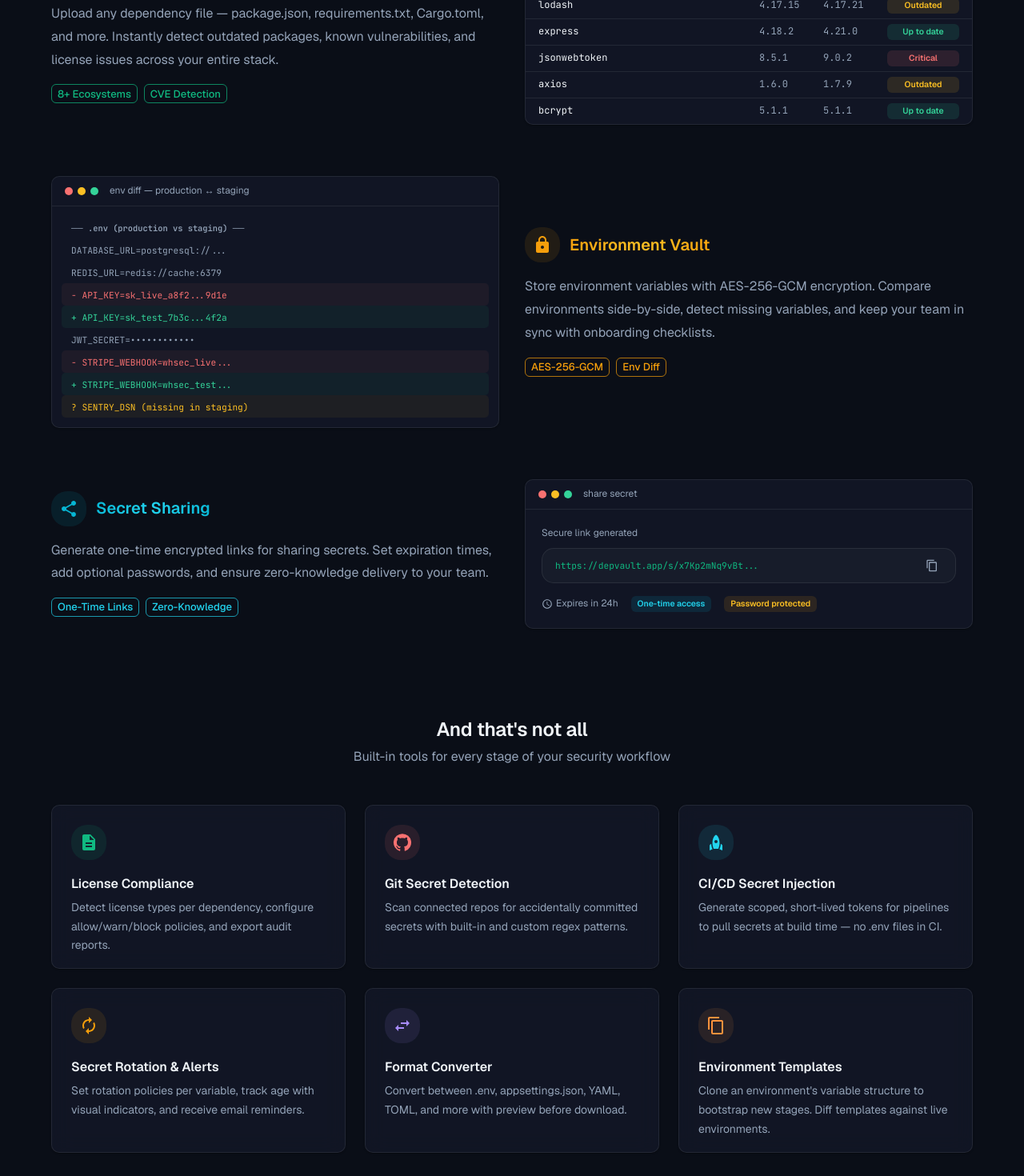
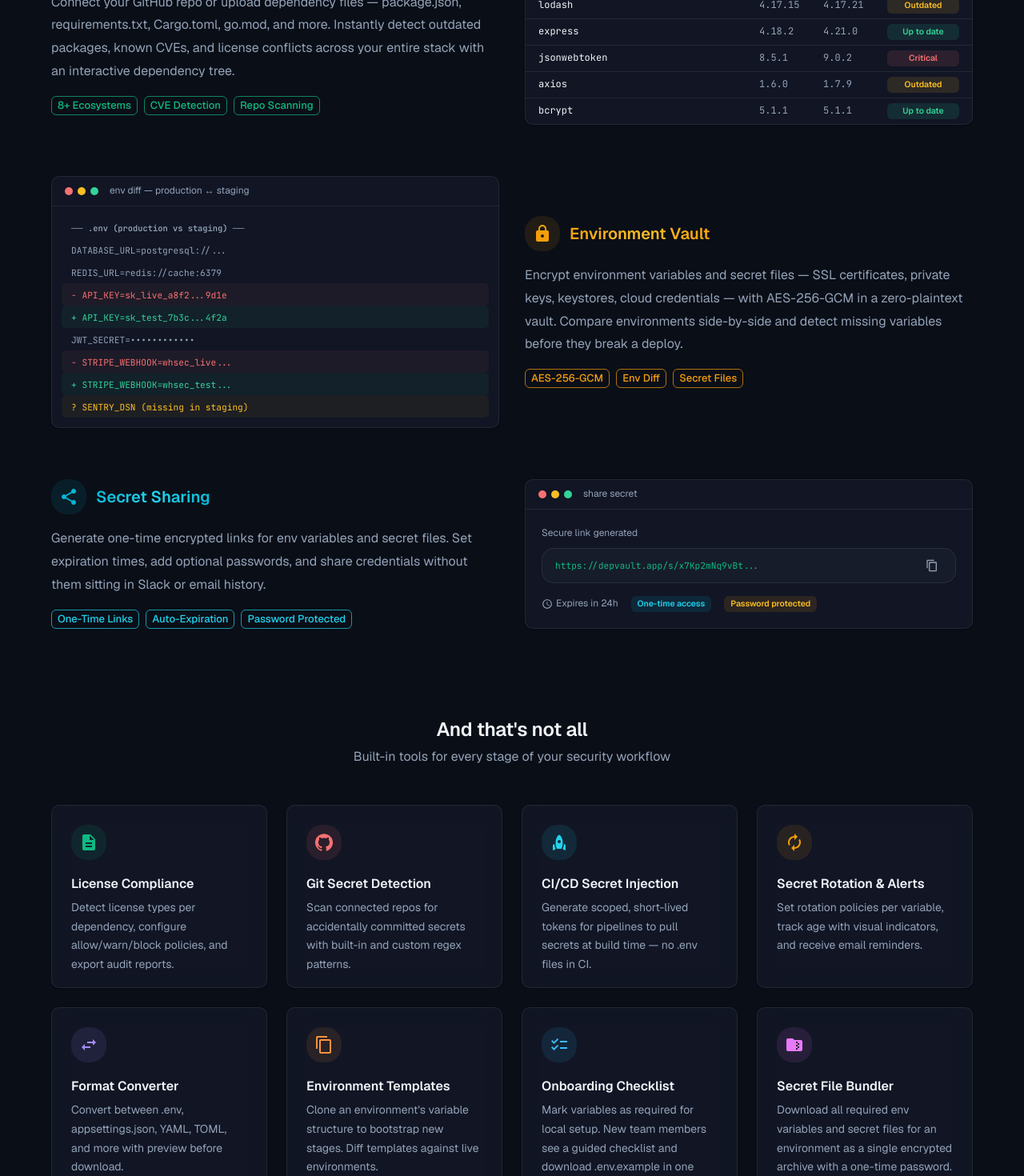
Before and after one commit to suxrobGM/depvault, a Next.js app in the folder apps/frontend/: page / in a window 1280 px wide. Shown: the part 1240-2710 px from the top of the page at 80% size. Built offline with nearby package versions, Linux system fonts and the light colour scheme; no server answers; what @depvault/shared, @mui/material-nextjs would draw is missing.

Commit message:
feat: enhance landing page components and add new features

```diff
--- a/apps/frontend/src/components/features/landing/feature-analysis.tsx
+++ b/apps/frontend/src/components/features/landing/feature-analysis.tsx
@@ -42,13 +42,14 @@ export function FeatureAnalysis(): ReactElement {
           </GradientText>
         </Box>
         <Typography variant="body1" color="text.secondary" sx={{ lineHeight: 1.8, mb: 2 }}>
-          Upload any dependency file — package.json, requirements.txt, Cargo.toml, and more.
-          Instantly detect outdated packages, known vulnerabilities, and license issues across your
-          entire stack.
+          Connect your GitHub repo or upload dependency files — package.json, requirements.txt,
+          Cargo.toml, go.mod, and more. Instantly detect outdated packages, known CVEs, and license
+          conflicts across your entire stack with an interactive dependency tree.
         </Typography>
-        <Stack direction="row" spacing={1}>
+        <Stack direction="row" spacing={1} flexWrap="wrap" useFlexGap>
           <Chip label="8+ Ecosystems" size="small" variant="outlined" color="primary" />
           <Chip label="CVE Detection" size="small" variant="outlined" color="primary" />
+          <Chip label="Repo Scanning" size="small" variant="outlined" color="primary" />
         </Stack>
       </Grid>
       <Grid size={{ xs: 12, md: 6 }}>
--- a/apps/frontend/src/components/features/landing/feature-cards.tsx
+++ b/apps/frontend/src/components/features/landing/feature-cards.tsx
@@ -1,9 +1,11 @@
 import type { ReactElement, ReactNode } from "react";
 import {
+  FolderZip as BundlerIcon,
   Rocket as CiCdIcon,
   SwapHoriz as ConverterIcon,
   GitHub as GitIcon,
   Description as LicenseIcon,
+  Checklist as OnboardingIcon,
   Autorenew as RotationIcon,
   ContentCopy as TemplateIcon,
 } from "@mui/icons-material";
@@ -64,6 +66,20 @@ const moreFeatures: MoreFeature[] = [
       "Clone an environment's variable structure to bootstrap new stages. Diff templates against live environments.",
     color: "#fb923c",
   },
+  {
+    icon: <OnboardingIcon />,
+    title: "Onboarding Checklist",
+    description:
+      "Mark variables as required for local setup. New team members see a guided checklist and download .env.example in one click.",
+    color: "#38bdf8",
+  },
+  {
+    icon: <BundlerIcon />,
+    title: "Secret File Bundler",
+    description:
+      "Download all required env variables and secret files for an environment as a single encrypted archive with a one-time password.",
+    color: "#e879f9",
+  },
 ];
 
 export function LandingFeatureCards(): ReactElement {
@@ -107,7 +123,7 @@ export function LandingFeatureCards(): ReactElement {
         </Typography>
         <Grid container spacing={3}>
           {moreFeatures.map((feature) => (
-            <Grid key={feature.title} size={{ xs: 12, sm: 6, md: 4 }}>
+            <Grid key={feature.title} size={{ xs: 12, sm: 6, md: 3 }}>
               <GlassCard glowColor={feature.color} sx={{ height: "100%" }}>
                 <CardContent sx={{ p: 3 }}>
                   <Box
--- a/apps/frontend/src/components/features/landing/feature-sharing.tsx
+++ b/apps/frontend/src/components/features/landing/feature-sharing.tsx
@@ -36,12 +36,14 @@ export function FeatureSharing(): ReactElement {
           </GradientText>
         </Box>
         <Typography variant="body1" color="text.secondary" sx={{ lineHeight: 1.8, mb: 2 }}>
-          Generate one-time encrypted links for sharing secrets. Set expiration times, add optional
-          passwords, and ensure zero-knowledge delivery to your team.
+          Generate one-time encrypted links for env variables and secret files. Set expiration
+          times, add optional passwords, and share credentials without them sitting in Slack or
+          email history.
         </Typography>
-        <Stack direction="row" spacing={1}>
+        <Stack direction="row" spacing={1} flexWrap="wrap" useFlexGap>
           <Chip label="One-Time Links" size="small" variant="outlined" color="info" />
-          <Chip label="Zero-Knowledge" size="small" variant="outlined" color="info" />
+          <Chip label="Auto-Expiration" size="small" variant="outlined" color="info" />
+          <Chip label="Password Protected" size="small" variant="outlined" color="info" />
         </Stack>
       </Grid>
       <Grid size={{ xs: 12, md: 6 }}>
--- a/apps/frontend/src/components/features/landing/feature-vault.tsx
+++ b/apps/frontend/src/components/features/landing/feature-vault.tsx
@@ -52,13 +52,14 @@ export function FeatureVault(): ReactElement {
           </GradientText>
         </Box>
         <Typography variant="body1" color="text.secondary" sx={{ lineHeight: 1.8, mb: 2 }}>
-          Store environment variables with AES-256-GCM encryption. Compare environments
-          side-by-side, detect missing variables, and keep your team in sync with onboarding
-          checklists.
+          Encrypt environment variables and secret files — SSL certificates, private keys,
+          keystores, cloud credentials — with AES-256-GCM in a zero-plaintext vault. Compare
+          environments side-by-side and detect missing variables before they break a deploy.
         </Typography>
-        <Stack direction="row" spacing={1}>
+        <Stack direction="row" spacing={1} flexWrap="wrap" useFlexGap>
           <Chip label="AES-256-GCM" size="small" variant="outlined" color="secondary" />
           <Chip label="Env Diff" size="small" variant="outlined" color="secondary" />
+          <Chip label="Secret Files" size="small" variant="outlined" color="secondary" />
         </Stack>
       </Grid>
       <Grid size={{ xs: 12, md: 6 }}>
--- a/apps/frontend/src/components/features/landing/how-it-works-section.tsx
+++ b/apps/frontend/src/components/features/landing/how-it-works-section.tsx
@@ -1,8 +1,9 @@
 import type { ReactElement } from "react";
 import {
-  QueryStats as AnalyzeIcon,
-  Shield as SecureIcon,
-  CloudUpload as UploadIcon,
+  GitHub as ConnectIcon,
+  BugReport as ScanIcon,
+  Share as ShareIcon,
+  Lock as StoreIcon,
 } from "@mui/icons-material";
 import { Box, Grid, Stack, Typography } from "@mui/material";
 import { GlassCard } from "@/components/ui/glass-card";
@@ -12,24 +13,31 @@ import { SectionContainer } from "@/components/ui/section-container";
 const steps = [
   {
     number: "01",
-    icon: <UploadIcon sx={{ fontSize: 28 }} />,
-    title: "Upload",
+    icon: <ConnectIcon sx={{ fontSize: 28 }} />,
+    title: "Connect",
     description:
-      "Drop any dependency or config file — package.json, .env, Cargo.toml, requirements.txt, and more.",
+      "Link your GitHub repo or upload dependency files from any ecosystem — package.json, requirements.txt, Cargo.toml, go.mod, and more.",
   },
   {
     number: "02",
-    icon: <AnalyzeIcon sx={{ fontSize: 28 }} />,
-    title: "Analyze",
+    icon: <ScanIcon sx={{ fontSize: 28 }} />,
+    title: "Scan",
     description:
-      "Instantly scan for outdated packages, known CVEs, license conflicts, and missing environment variables.",
+      "Detect outdated packages, known CVEs, license conflicts, and secrets accidentally committed to your git history.",
   },
   {
     number: "03",
-    icon: <SecureIcon sx={{ fontSize: 28 }} />,
-    title: "Secure",
+    icon: <StoreIcon sx={{ fontSize: 28 }} />,
+    title: "Store",
     description:
-      "Encrypt secrets with AES-256-GCM, share via one-time links, and onboard teammates safely.",
+      "Encrypt env variables and secret files — SSL certs, private keys, keystores, credentials — with AES-256-GCM in a zero-plaintext vault.",
+  },
+  {
+    number: "04",
+    icon: <ShareIcon sx={{ fontSize: 28 }} />,
+    title: "Share",
+    description:
+      "Onboard teammates with setup checklists, share secrets via one-time encrypted links, and inject credentials into CI/CD pipelines.",
   },
 ];
 
@@ -46,11 +54,11 @@ export function HowItWorksSection(): ReactElement {
           textAlign="center"
           sx={{ mb: 6, maxWidth: 500, mx: "auto" }}
         >
-          From upload to secure in three simple steps
+          From repo to secure in four simple steps
         </Typography>
         <Grid container spacing={4}>
           {steps.map((step, i) => (
-            <Grid key={step.number} size={{ xs: 12, md: 4 }}>
+            <Grid key={step.number} size={{ xs: 12, sm: 6, md: 3 }}>
               <Stack alignItems="center" sx={{ position: "relative", height: "100%" }}>
                 {i < steps.length - 1 && (
                   <Box
```
Also changed, not shown: apps/frontend/src/app/page.tsx (+9 -7 lines), apps/frontend/src/components/features/landing/index.ts (added, +9 -0 lines).
